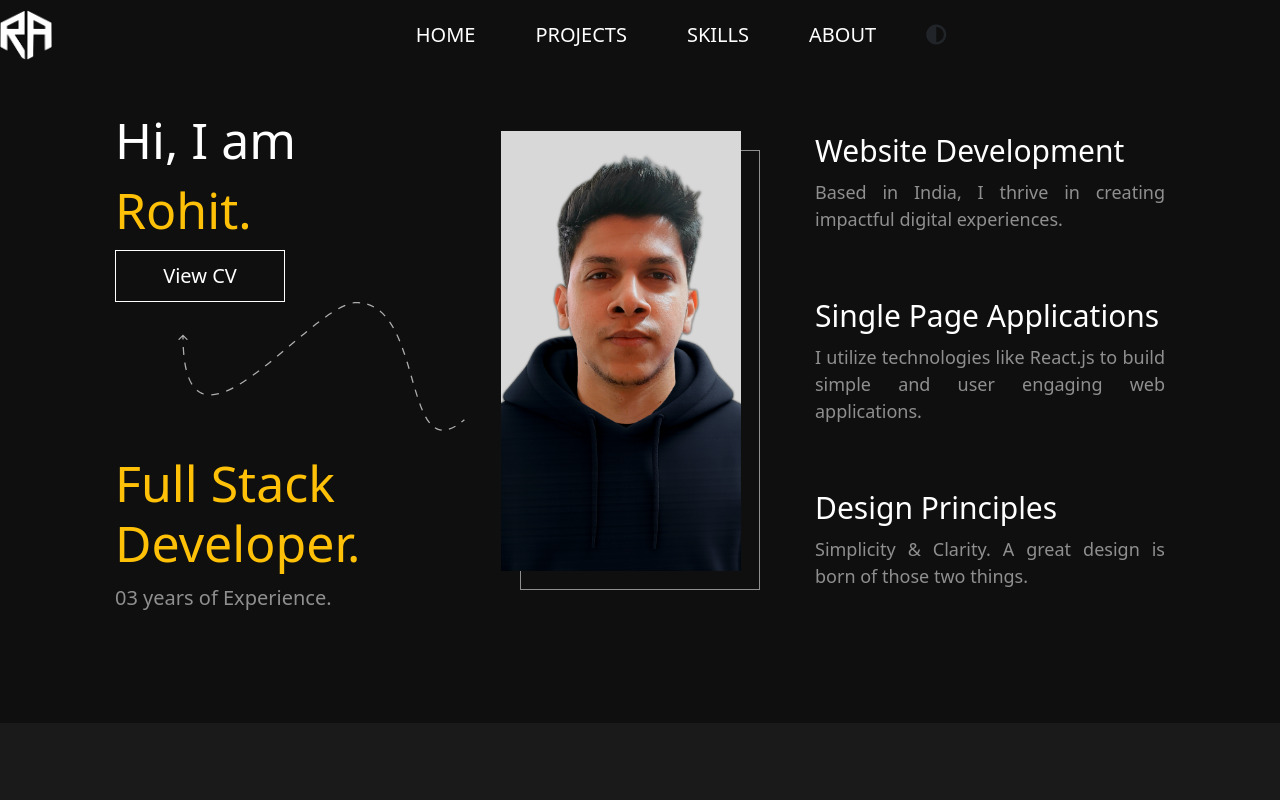
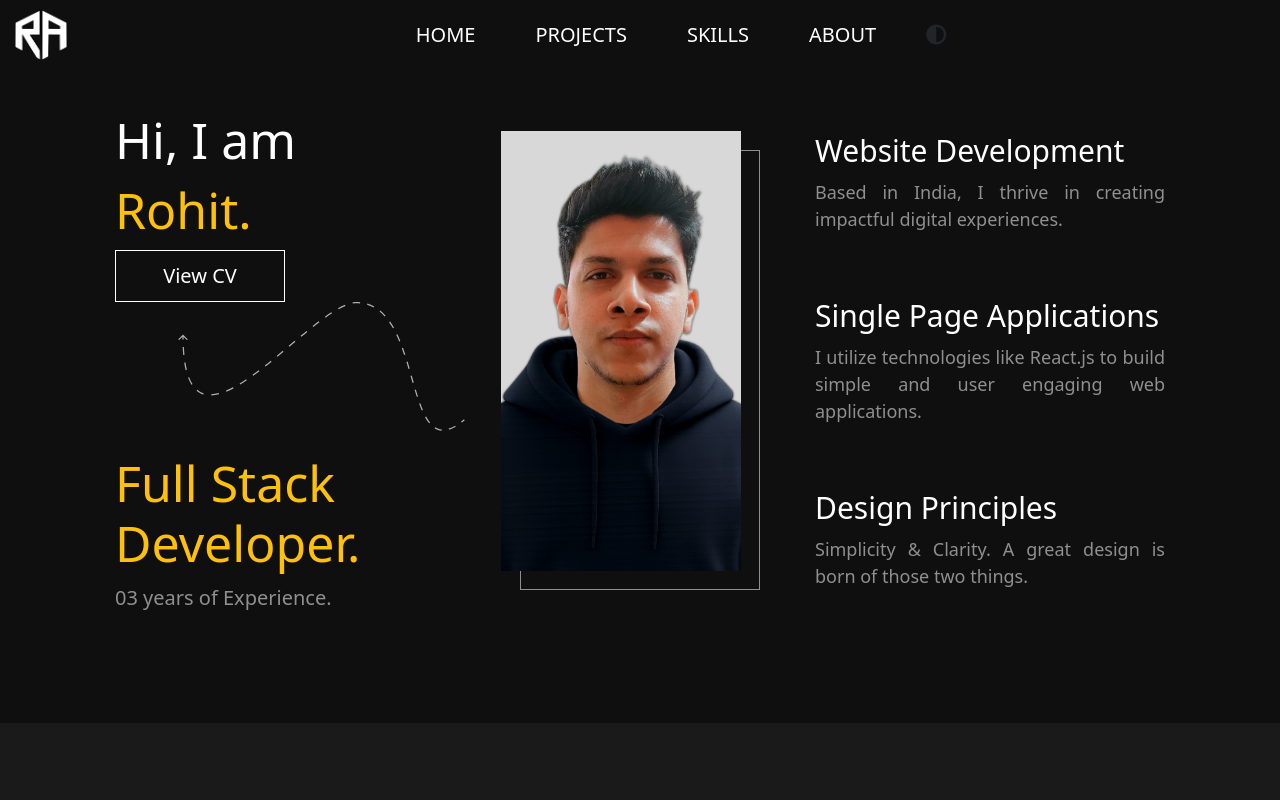
Before and after one commit to rohitashtekar/portfolio, a React (Vite) app in the folder Portfolio/: page / in a window 1280 px wide. Shown: the top 800 px of the page. Built offline with nearby package versions, Linux system fonts and the light colour scheme.

Commit message:
UPDATE: removed logo bootstrap class

```diff
--- a/Portfolio/src/components/Navbar.jsx
+++ b/Portfolio/src/components/Navbar.jsx
@@ -12,7 +12,7 @@ const Navbar = ({ isDark, setIsDark }) => {
     return (
         <>
             <nav className="navbar navbar-expand-lg">
-                <div className="container-fluid px-0">
+                <div className="container-fluid">
                     <Link to="/">
                         <img className="nav-logo" src={ isDark? brandLight: brandDark } alt="Logo" />
                     </Link>
```
